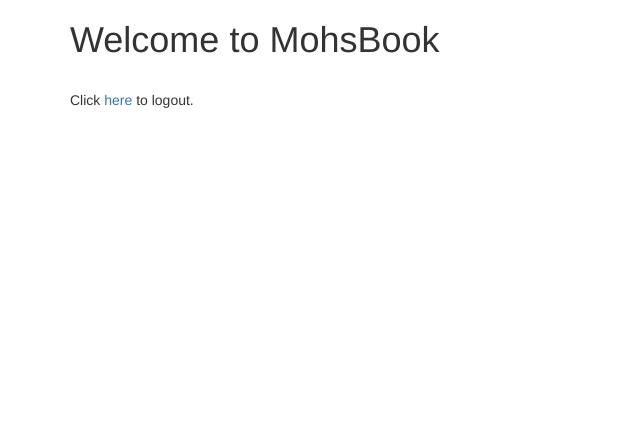
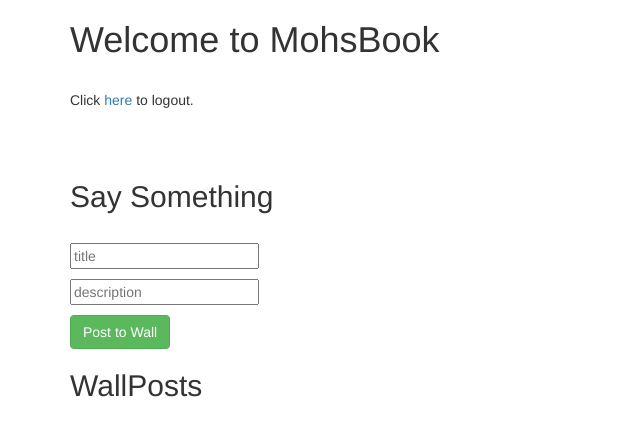
Before and after one commit to 40183396/set09103, a Flask app: page / in a window 1280 px wide. Shown: the top 436 px of the page, without its empty margins (0-640 px from the left). Run offline with Flask 2, Linux system fonts and the light colour scheme; the visitor is signed in with stand-in values (Sample User, id 1); data that the repository does not hold is empty.

Commit message:
Trying to implement working wall posts

```diff
--- a/cw2/src/app.py
+++ b/cw2/src/app.py
@@ -5,7 +5,7 @@ from flask_login import (LoginManager, current_user, login_required, \
                           confirm_login, fresh_login_required)
 from functools import wraps
 from flask_sqlalchemy import SQLAlchemy
-from form import LoginForm, RegisterForm
+from form import LoginForm, RegisterForm, WallPostsForm
 import bcrypt
 #import sqlite3
 #import sqlalchemy
@@ -22,12 +22,11 @@ app = Flask(__name__)
 app.config.from_object('config.DevelopmentConfig')
 db = SQLAlchemy(app)
 login_manager = LoginManager()
-#login_manager.init_app(app)
+login_manager.init_app(app)
 
 from models import *
-from form import LoginForm
 
-#login_manager.login_view = "user.login"
+login_manager.login_view = "user.login"
 
 valid_name = 'admin'
 valid_password = 'admin'
@@ -46,7 +45,7 @@ def login_required(f):
             return redirect(url_for('login'))
     return wrap
 
-@app.route('/')
+@app.route('/', methods=['GET', 'POST'])
 @login_required
 def root():
     ##sqlie3 database queries
@@ -55,8 +54,21 @@ def root():
     #posts = [dict(title=row[0], description=row[1]) for row in cursor.fetchall()]
     #g.db.close()
     ##sqlAlchemy query is much easier
-    posts = db.session.query(WallPost).all()
-    return render_template("index.html", posts=posts)
+    error = None
+    form = WallPostsForm(request.form)
+    if form.validate_on_submit():
+        new_msg = WallPost(
+            form.title.data,
+            form.description.data,
+            current_user.id
+        )
+        db.session.add(new_msg)
+        db.session.commit()
+        flash('Posted to wall')
+        return redirect(url_for('root'))
+    else:
+        posts = db.session.query(WallPost).all()
+        return render_template("index.html", posts=posts, form=form, error=error)
 
 @app.route('/welcome')
 def welcome():
--- a/cw2/src/form.py
+++ b/cw2/src/form.py
@@ -1,6 +1,10 @@
 from flask_wtf import Form
 from wtforms import TextField, PasswordField
 from wtforms.validators import DataRequired, Email, Length, EqualTo
+
+class WallPostsForm(Form):
+    title = TextField('Title', validators=[DataRequired()])
+    description=TextField('Description', validators=[DataRequired(), Length(max=160)])
 
 class LoginForm(Form):
     username = TextField('Username', validators=[DataRequired()])
--- a/cw2/src/templates/index.html
+++ b/cw2/src/templates/index.html
@@ -4,6 +4,35 @@
       <br>
       <p>Click <a href="/logout">here</a> to logout.</p>
       <br><br>
+      <!--wall post form-->
+      <h2>Say Something</h2>
+      <br>
+      <form class="form-msg" role="form" method="post" action="/">
+        {{ form.csrf_token }}
+        <p>
+          {{ form.title(placeholder="title") }}
+          <span class="error">
+            {% if form.title.errors %}
+              {% for error in form.title.errors %}
+                {{ error }}
+              {% endfor %}
+            {% endif %}
+          </span>
+        </p>
+        <p>
+          {{ form.description(placeholder="description") }}
+          <span class="error">
+            {% if form.description.errors %}
+              {% for error in form.description.errors %}
+                {{ error }}
+              {% endfor %}
+            {% endif %}
+          </span>
+        </p>
+        <button class="btn btn sm btn-success" type="submit">Post to Wall</button>
+      </form>
+
+      <h2>WallPosts</h2>
       {% for post in posts %}
         <strong>Title:</strong> {{ post.title }} <br>
         <strong>Post:</strong> {{ post.description }} <br>
```
Also changed, not shown: 4 other files.
